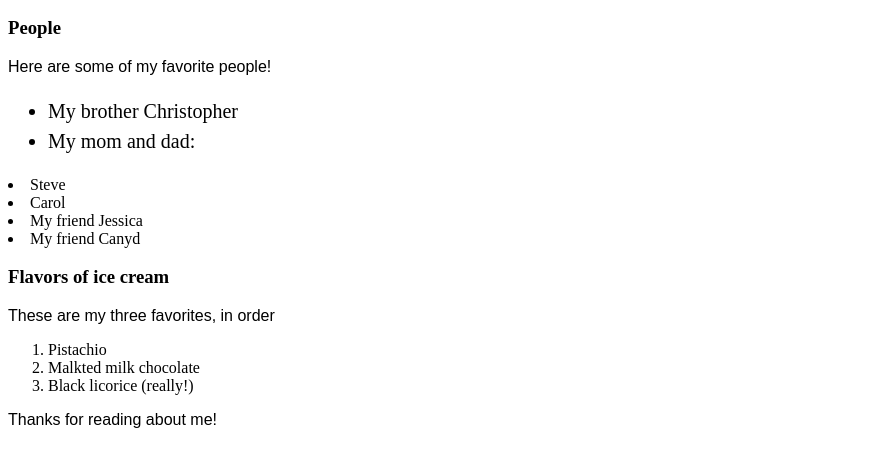
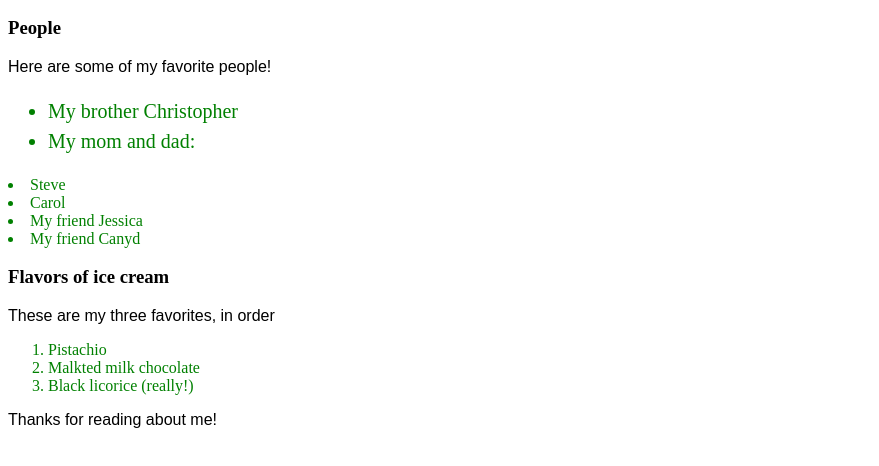
Before and after one commit to Dave-Sterry/first-webpage, a plain HTML site: page index.html in a window 1280 px wide. Shown: the part 110-576 px from the top of the page, without its empty margins (0-879 px from the left). Drawn offline with Linux system fonts and the light colour scheme.

```diff
--- a/css/styles.css
+++ b/css/styles.css
@@ -16,3 +16,7 @@ ul {
   font-size: 20px;
   line-height: 30px
 }
+
+li {
+  color:green
+}
```
Also changed, not shown: css/stylesbeaches.css (added), img/cannon.jpeg (added), img/download.jpeg (added), index.html (renamed from favorite-things.html), places.html (added).
